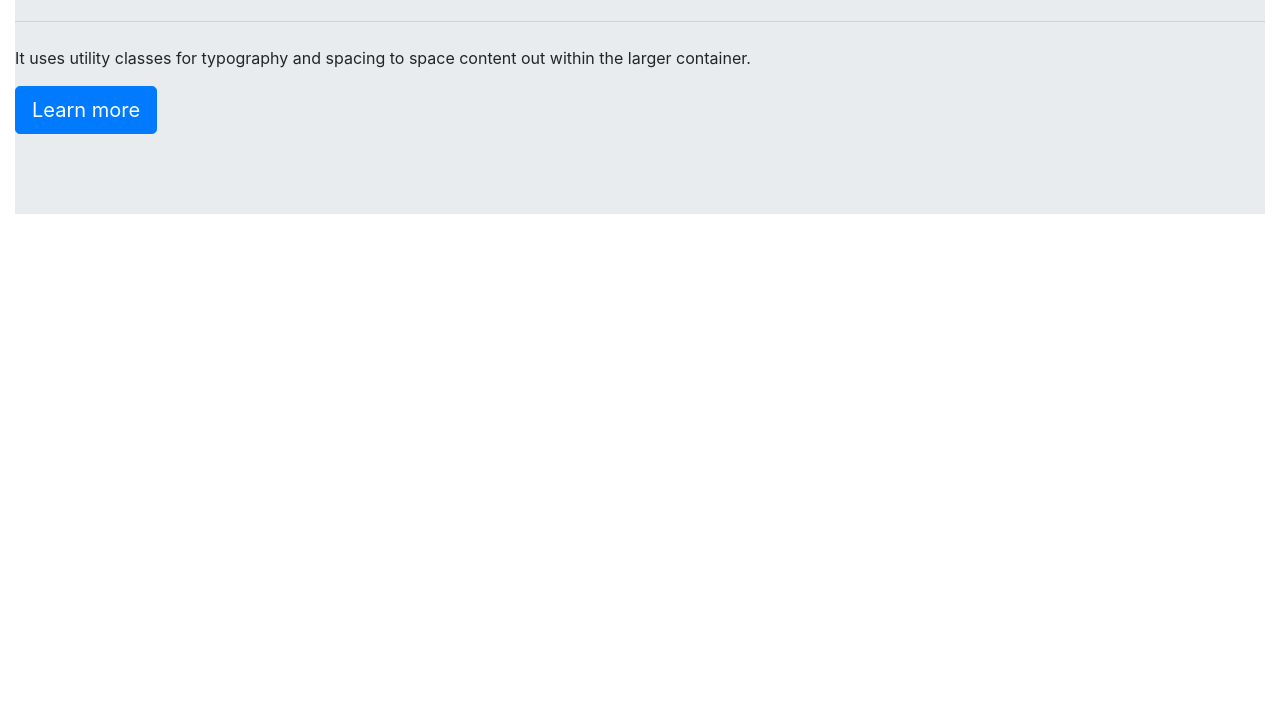
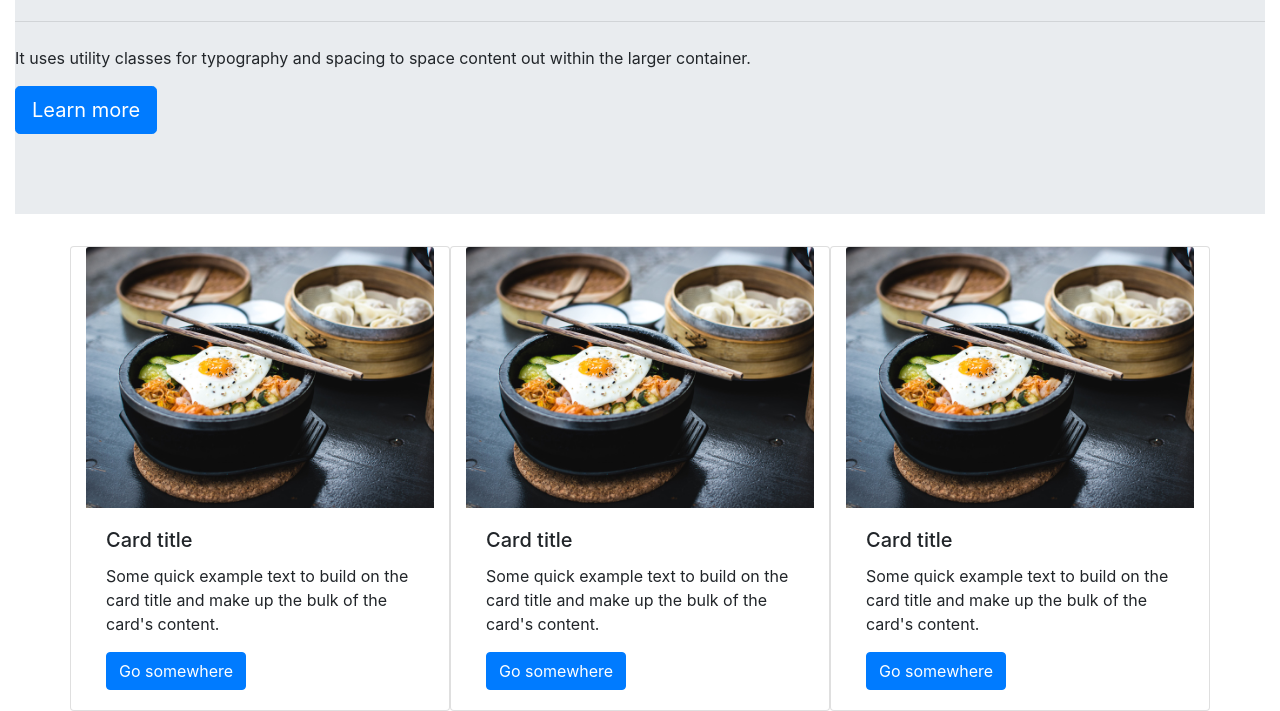
Before and after one commit to reymart0132/restobar, a plain HTML site: page index.html in a window 1280 px wide. Shown: the part 228-939 px from the top of the page. Before the commit the page ends 800 px from the top, so only its background shows below. Drawn offline with nearby package versions, Linux system fonts and the light colour scheme.

Commit message:
added cards

```diff
--- a/index.html
+++ b/index.html
@@ -56,6 +56,35 @@
       </div>
     </div>
 
+    <div class="container">
+      <div class="row">
+        <div class="card col-md" >
+          <img class="card-img-top" src="resource/img/1.jpg" alt="Card image cap">
+          <div class="card-body">
+            <h5 class="card-title">Card title</h5>
+            <p class="card-text">Some quick example text to build on the card title and make up the bulk of the card's content.</p>
+            <a href="#" class="btn btn-primary">Go somewhere</a>
+          </div>
+        </div>
+        <div class="card col-md" >
+          <img class="card-img-top" src="resource/img/1.jpg" alt="Card image cap">
+          <div class="card-body">
+            <h5 class="card-title">Card title</h5>
+            <p class="card-text">Some quick example text to build on the card title and make up the bulk of the card's content.</p>
+            <a href="#" class="btn btn-primary">Go somewhere</a>
+          </div>
+        </div>
+        <div class="card col-md" >
+          <img class="card-img-top" src="resource/img/1.jpg" alt="Card image cap">
+          <div class="card-body">
+            <h5 class="card-title">Card title</h5>
+            <p class="card-text">Some quick example text to build on the card title and make up the bulk of the card's content.</p>
+            <a href="#" class="btn btn-primary">Go somewhere</a>
+          </div>
+        </div>
+      </div>
+    </div>
+
     <script src="https://code.jquery.com/jquery-3.5.1.slim.min.js" integrity="sha384-DfXdz2htPH0lsSSs5nCTpuj/zy4C+OGpamoFVy38MVBnE+IbbVYUew+OrCXaRkfj" crossorigin="anonymous"></script>
     <script src="https://cdn.jsdelivr.net/npm/popper.js@1.16.0/dist/umd/popper.min.js" integrity="sha384-Q6E9RHvbIyZFJoft+2mJbHaEWldlvI9IOYy5n3zV9zzTtmI3UksdQRVvoxMfooAo" crossorigin="anonymous"></script>
     <script src="https://stackpath.bootstrapcdn.com/bootstrap/4.5.0/js/bootstrap.min.js" integrity="sha384-OgVRvuATP1z7JjHLkuOU7Xw704+h835Lr+6QL9UvYjZE3Ipu6Tp75j7Bh/kR0JKI" crossorigin="anonymous"></script>
```
